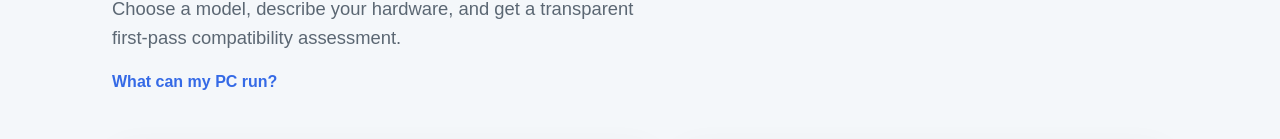
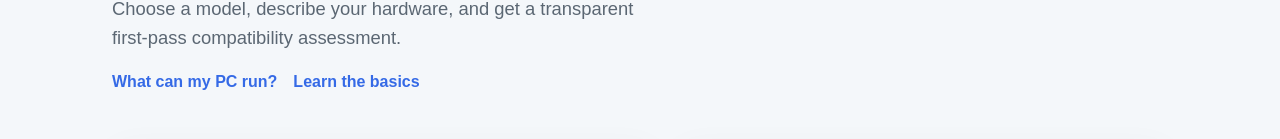
Before and after one commit to sage-yeti/LLMGauge, a Next.js app: page / in a window 1280 px wide. Shown: the part 317-456 px from the top of the page. Built offline with nearby package versions, Linux system fonts and the light colour scheme; no server answers.

Commit message:
Link guide index from calculator

```diff
--- a/src/app/page.tsx
+++ b/src/app/page.tsx
@@ -13,6 +13,7 @@ export default function HomePage() {
         </p>
         <nav className="page-nav" aria-label="Primary navigation">
           <Link href="/recommendations">What can my PC run?</Link>
+          <Link href="/guides">Learn the basics</Link>
         </nav>
       </header>
       <Calculator models={modelCatalog} gpus={gpuCatalog} />
```
